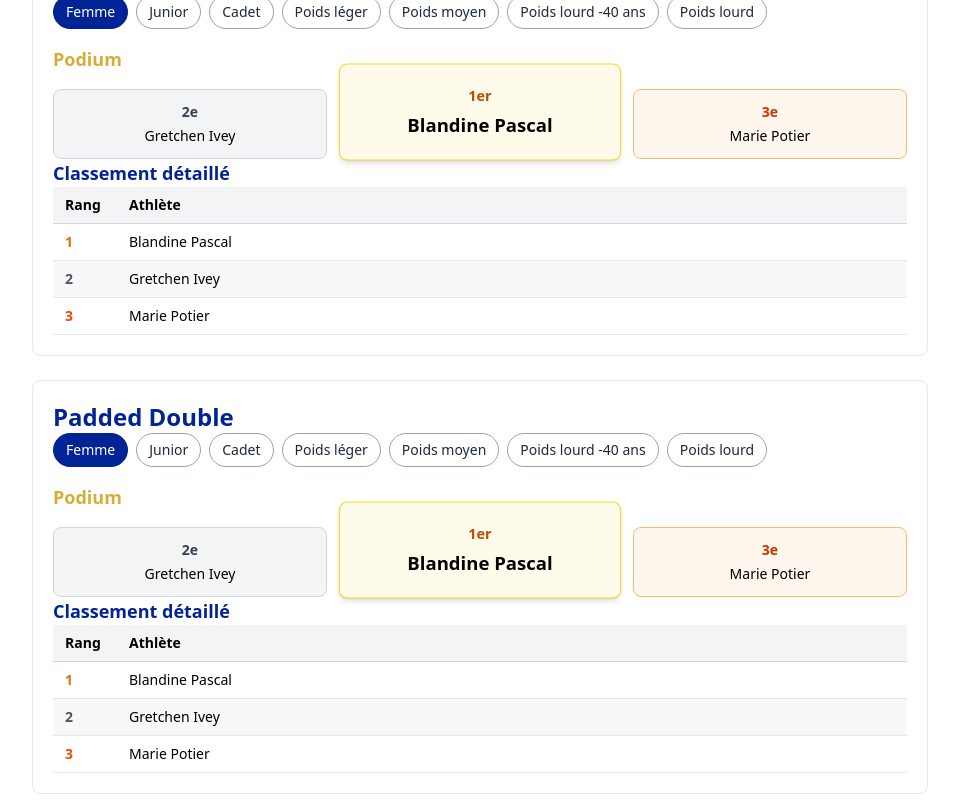
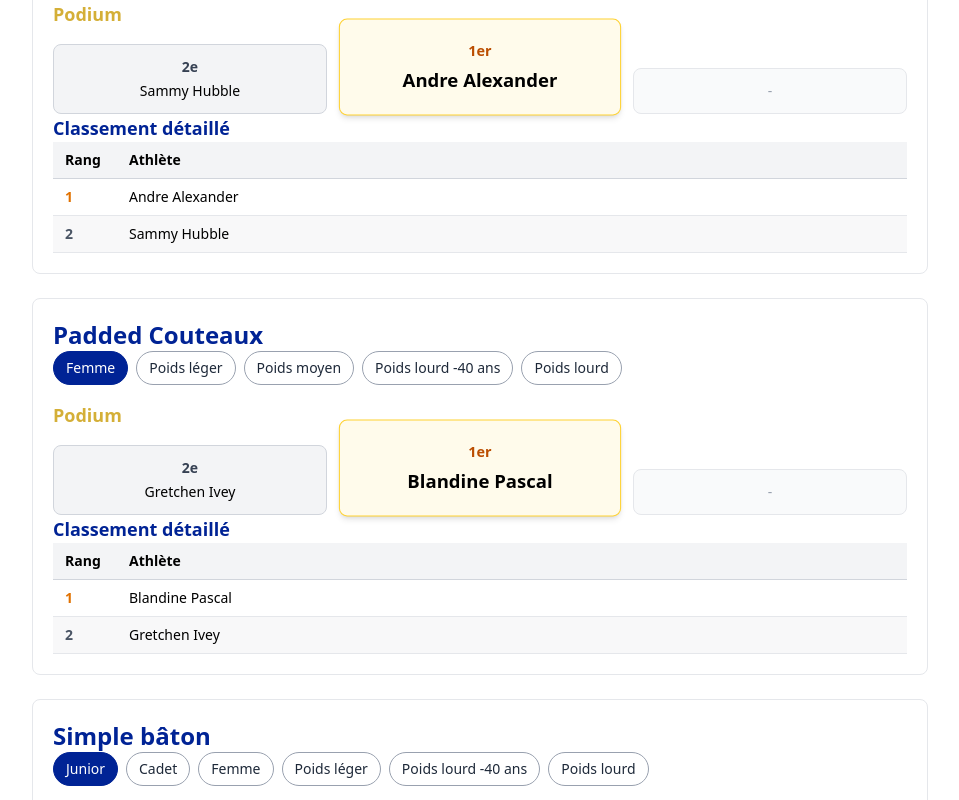
Before and after one commit to adjikpo/stickfighting_france, a Next.js app: page /resultats in a window 1280 px wide. Shown: the part 1680-2480 px from the top of the page, without its empty margins (160-1119 px from the left). Built offline with nearby package versions, Linux system fonts and the light colour scheme.

Commit message:
update page J2 & clean page result

```diff
--- a/src/app/resultats/page.tsx
+++ b/src/app/resultats/page.tsx
@@ -28,6 +28,21 @@ const resultsData: ResultsData = {
     "female": { first: "Diana Fauner", second: "Gretchen Ivey" },
     "junior": { first: "Andre Alexandre", second: "-" },
   },
+  "simple-baton": {
+    "female": { first: "Diana Fauner", second: "Gretchen Ivey", third: "Blandine Pascal" },
+    "junior": { first: "Andre Alexander", second: "Sammy Hubble" },
+    "cadet": { first: "Coby BLACKSTOCK", second: "Kyllian Carmona" },
+    "lightweight": { first: "Arthur Djikpo", second: "Lamine Bensalem" },
+    "heavyweight-under40": { first: "Musab Hadimli", second: "Richard Gordon", third: "Vincent Mouchfit" },
+    "heavyweight": { first: "Maxime Gaudet Trafit", second: "Leigh Mitchell", third: "Maxence BEROUJON" },
+  },
+  "double-baton": {
+    "female": { first: "Diana Fauner", second: "Gretchen Ivey" },
+    "junior": { first: "Andre Alexander", second: "Sammy Hubble" },
+    "cadet": { first: "Coby BLACKSTOCK", second: "Kyllian Carmona" },
+    "heavyweight-under40": { first: "Richard Gordon", second: "Christophe Kirppie", third: "Arthur Djikpo" },
+    "heavyweight": { first: "Maxime Gaudet Trafit", second: "Maxence BEROUJON", third: "Leigh Mitchell" },
+  },
   "padded-simple": {
     "female": { first: "Blandine Pascal", second: "Gretchen Ivey", third: "Marie Potier" },
     "junior": { first: "Sammy Hubble", second: "Andre Alexander" },
@@ -52,6 +67,9 @@ const resultsData: ResultsData = {
     "mediumweight": { first: "Christophe Pic", second: "Musab Hadimli", third: "Richard Gordon" },
     "heavyweight-under40": { first: "Damien L-M", second: "Maxence BEROUJON" },
     "heavyweight": { first: "Maxime Gaudet Trafit", second: "Leigh Mitchell", third: "Stéphane Vazeille" },
+  },
+  "equipe": {
+    "team": { first: "Team France", second: "Team Angleterre" },
   },
 };
 
@@ -80,7 +98,8 @@ export default function ResultatsPage() {
         homme: "Homme",
         female: "Femme",
         junior: "Junior",
-        cadet: "Cadet"
+        cadet: "Cadet",
+        team: "Équipe"
       },
       weightNoteSV: "Catégories de poids: Seniors & Vétérans uniquement.",
       weightNoteWC: "Pas de catégories de poids pour Femmes et Enfants.",
@@ -107,7 +126,8 @@ export default function ResultatsPage() {
         homme: "Men",
         female: "Women",
         junior: "Junior",
-        cadet: "Cadet"
+        cadet: "Cadet",
+        team: "Team"
       },
       weightNoteSV: "Weight categories: Seniors & Veterans only.",
       weightNoteWC: "No weight categories for Women and Children.",
@@ -118,11 +138,11 @@ export default function ResultatsPage() {
   const categories = [
     { id: "formes-traditionnel", fr: "Formes - Traditionnel", en: "Forms - Traditional" },
     { id: "formes-creatif", fr: "Formes - Créatif (Open Form)", en: "Forms - Creative (Open Form)" },
-    { id: "simple-baton", fr: "Simple bâton", en: "Single stick" },
-    { id: "double-baton", fr: "Double bâton", en: "Double stick" },
     { id: "padded-simple", fr: "Padded Simple", en: "Padded Single" },
     { id: "padded-double", fr: "Padded Double", en: "Padded Double" },
     { id: "padded-couteaux", fr: "Padded Couteaux", en: "Padded Knives" },
+    { id: "simple-baton", fr: "Simple bâton", en: "Single stick" },
+    { id: "double-baton", fr: "Double bâton", en: "Double stick" },
     { id: "equipe", fr: "Équipe", en: "Team" },
   ];
 
@@ -137,8 +157,8 @@ export default function ResultatsPage() {
     const tabs: string[] = [];
     const tabLabels: { [key: string]: string } = {};
 
-    // Ajouter les catégories dans l'ordre : général, âge, poids
-    ['homme', 'female', 'junior', 'cadet', 'lightweight', 'mediumweight', 'heavyweight-under40', 'heavyweight'].forEach(cat => {
+    // Ajouter les catégories dans l'ordre : junior, cadet, femme, poids léger, poids lourd -40, poids lourd, homme, équipe
+    ['junior', 'cadet', 'female', 'lightweight', 'mediumweight', 'heavyweight-under40', 'heavyweight', 'homme', 'team'].forEach(cat => {
       if (availableCategories.includes(cat)) {
         tabs.push(cat);
         tabLabels[cat] = (t.weightCategories as any)[cat] || cat;
```
